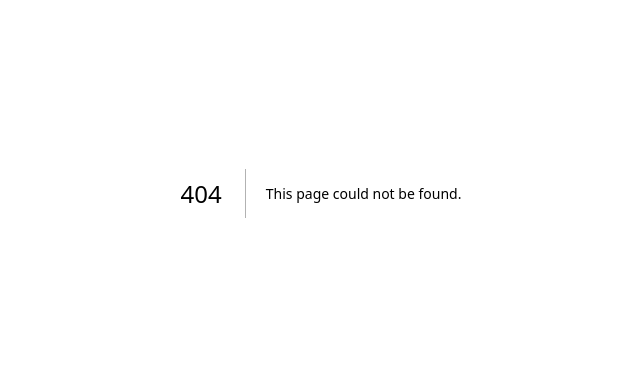
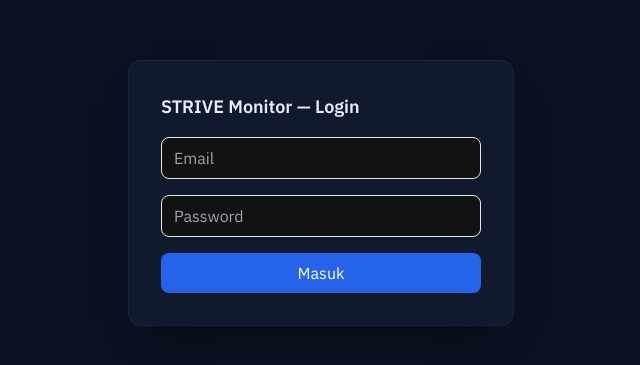
Before and after one commit to VanderMaand/strive-app, a Next.js app in the folder frontend/: page /login in a window 1280 px wide. Before the commit this address had no page. Shown: the part 207-572 px from the top of the page, without its empty margins (319-959 px from the left). Built offline with nearby package versions, Linux system fonts and the light colour scheme.

Commit message:
Implement authentication API with login and logout functionality, including middleware for token verification;

```diff
--- /dev/null
+++ b/frontend/app/api/auth/login/route.ts
@@ -0,0 +1,43 @@
+import { NextRequest, NextResponse } from "next/server";
+import { query } from "@/lib/db";
+import { verifyPassword, signToken } from "@/lib/auth";
+
+export async function POST(req: NextRequest) {
+  const { email, password } = await req.json().catch(() => ({}));
+
+  if (!email || !password) {
+    return NextResponse.json(
+      { status: "error", message: "Email dan password wajib diisi." },
+      { status: 400 }
+    );
+  }
+
+  const rows = await query<{
+    id: number;
+    email: string;
+    password_hash: string;
+    role: string;
+  }>(`SELECT id, email, password_hash, role FROM users WHERE email = $1`, [
+    email,
+  ]);
+
+  const user = rows[0];
+  if (!user || !(await verifyPassword(password, user.password_hash))) {
+    return NextResponse.json(
+      { status: "error", message: "Email atau password salah." },
+      { status: 401 }
+    );
+  }
+
+  const token = signToken({ id: user.id, email: user.email, role: user.role });
+
+  const res = NextResponse.json({ status: "ok" });
+  res.cookies.set("strive_token", token, {
+    httpOnly: true,
+    secure: process.env.NODE_ENV === "production",
+    sameSite: "lax",
+    maxAge: 60 * 60 * 8, // 8 jam
+    path: "/",
+  });
+  return res;
+}
--- /dev/null
+++ b/frontend/app/api/auth/logout/route.ts
@@ -0,0 +1,7 @@
+import { NextResponse } from "next/server";
+
+export async function POST() {
+  const res = NextResponse.json({ status: "ok" });
+  res.cookies.delete("strive_token");
+  return res;
+}
--- /dev/null
+++ b/frontend/app/login/page.tsx
@@ -0,0 +1,67 @@
+"use client";
+
+import { useState } from "react";
+import { useRouter } from "next/navigation";
+
+export default function LoginPage() {
+  const router = useRouter();
+  const [email, setEmail] = useState("");
+  const [password, setPassword] = useState("");
+  const [error, setError] = useState("");
+
+  async function handleSubmit(e: React.FormEvent) {
+    e.preventDefault();
+    setError("");
+
+    const res = await fetch("/api/auth/login", {
+      method: "POST",
+      headers: { "Content-Type": "application/json" },
+      body: JSON.stringify({ email, password }),
+    });
+    const data = await res.json();
+
+    if (data.status === "ok") {
+      router.push("/");
+      router.refresh();
+    } else {
+      setError(data.message ?? "Login gagal");
+    }
+  }
+
+  return (
+    <div className="flex min-h-screen items-center justify-center">
+      <form
+        onSubmit={handleSubmit}
+        className="w-full max-w-sm space-y-4 rounded-xl bg-surface p-8 shadow-panel"
+      >
+        <h1 className="text-lg font-semibold">STRIVE Monitor — Login</h1>
+
+        <input
+          type="email"
+          placeholder="Email"
+          value={email}
+          onChange={(e) => setEmail(e.target.value)}
+          className="w-full rounded-lg border px-3 py-2"
+          required
+        />
+        <input
+          type="password"
+          placeholder="Password"
+          value={password}
+          onChange={(e) => setPassword(e.target.value)}
+          className="w-full rounded-lg border px-3 py-2"
+          required
+        />
+
+        {error && <p className="text-sm text-red-500">{error}</p>}
+
+        <button
+          type="submit"
+          className="w-full rounded-lg bg-blue-600 px-4 py-2 text-white"
+        >
+          Masuk
+        </button>
+      </form>
+    </div>
+  );
+}
```
Also changed, not shown: frontend/middleware.ts (added, +21 -0 lines).
